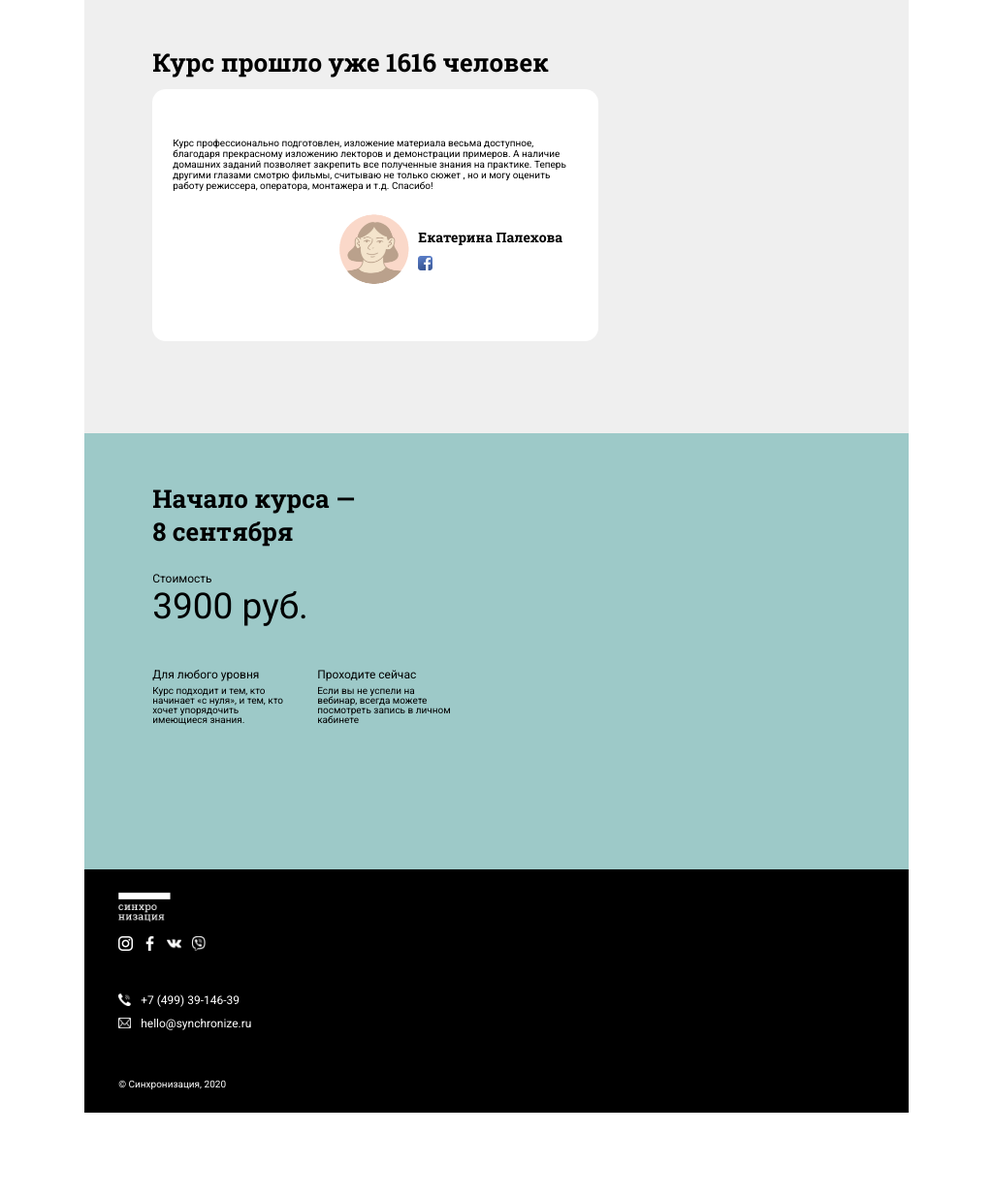
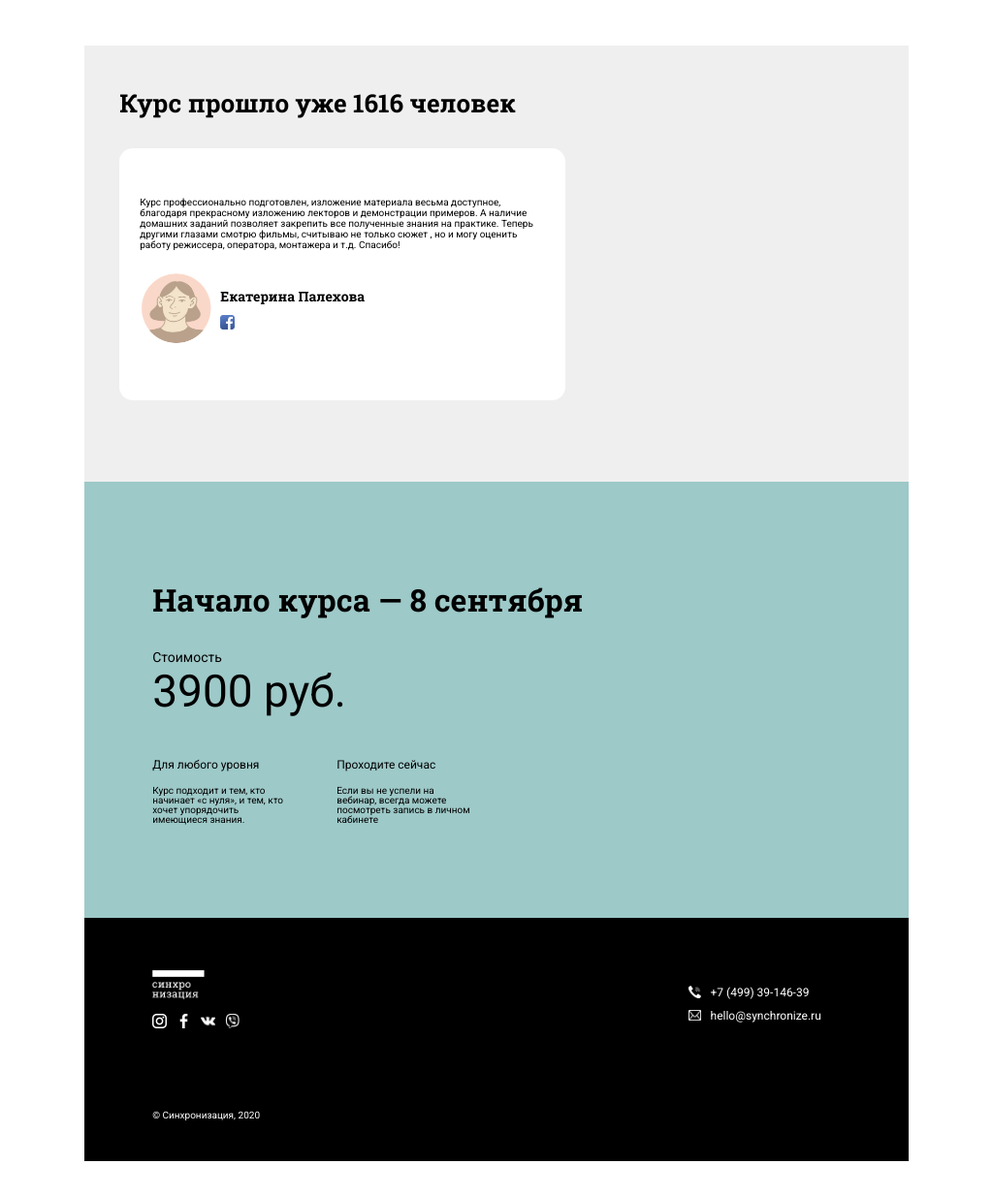
Before and after one commit to Sahil-Zulfuqarov/modul1, a plain HTML site: page index.html in a window 1024 px wide. Shown: the part 2848-4082 px from the top of the page at 97% size. Before the commit the page ends 4032 px from the top, so only its background shows below. Drawn offline with Linux system fonts and the light colour scheme.

Commit message:
tablet complate

```diff
--- a/index.html
+++ b/index.html
@@ -196,6 +196,7 @@
         </div>
     </div>
     <div class="rrt">
+        <div>
             <h2 class="nn">Начало курса — 8 сентября</h2>
             <p class="kj">Стоимость</p>
             <p class="kk">3900 руб.</p>
@@ -208,6 +209,7 @@
                     <p class="ass">Проходите сейчас</p>
                     <p class="cc">Если вы не успели
                         на вебинар, всегда можете посмотреть запись в личном кабинете</p>
+                </div>
             </div>
         </div>
     </div>
--- a/main.css
+++ b/main.css
@@ -413,12 +413,21 @@
     display: none;
 }
 
+/* tablet */
+
 @media(min-width: 992px) and (max-width: 1279px){
     body{
         width: 90%;
         margin: 0 auto;
     }
 
+    .sd{
+        margin-right: 170px;
+    }
+
+    .dff{
+        margin-bottom: 30px;
+    }
 
     .kjk{
         display: flex;
@@ -554,15 +563,65 @@
     }
 .tt, .rrt{
     height: 450px;
-    padding: 50px;
-    padding-left: 70px;
-}.asd{
+}
+
+.asd{
     width: 460px;
     height: 260px;
 }
 .dff{
     width: 100%;
 }
+.nn{
+    font-size: 32px;
+    width: 100%;
+}
+.aas{
+    font-size: 14px;
+}
+.cc{
+    font-size: 10px;
+    margin-top: 10px;
+}
+
+.weqb {
+    display: flex;
+    justify-content: space-between;
+}
+
+.kj{
+    font-size: 14px;
+    margin-top: 30px;
+}
+.kk{
+    font-size: 46px;
+}
+.rrt{
+    padding-left: 70px;
+    padding-top: 100px;
+}
+.av{
+    margin-right: 50px;
+}
+.fff{
+    padding-top: 30px;
+    padding-left: 70px;
+    padding-right: 90px;
+}
+
+.d3{
+    margin-top: 80px;
+}
+
+.tt{
+    margin-top: 50px;
+}
+
+
+
+
+
+
 
 
 }
```
Lines whose indentation alone changed are shown as unchanged.
